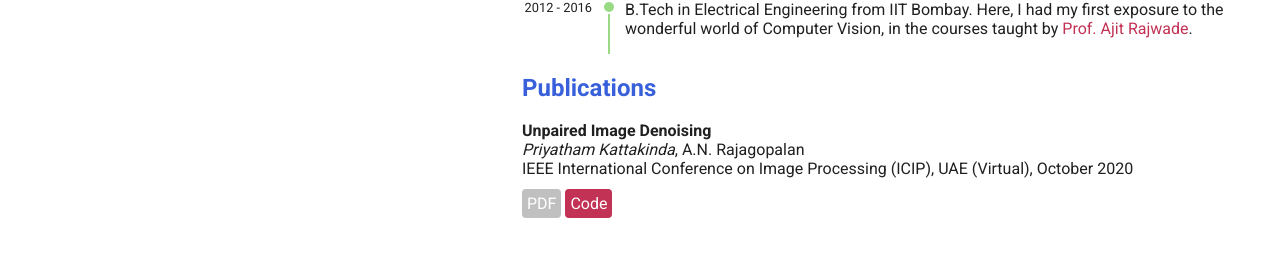
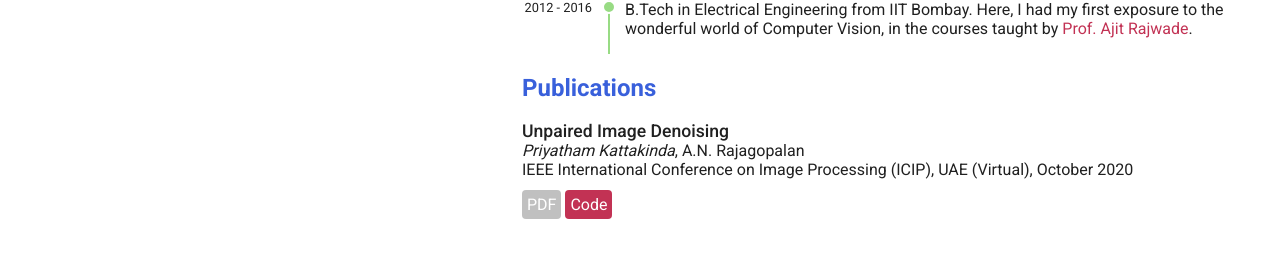
Before and after one commit to priyathamkat/priyathamkat.github.io, a Jekyll site: the page index.html, which Jekyll copies as it is, in a window 1280 px wide. Shown: the part 483-741 px from the top of the page. Built offline with Jekyll 4.4.1, drawn with Linux system fonts in a browser that asks for light colours.

Commit message:
Change paper formatting

```diff
--- a/index.html
+++ b/index.html
@@ -122,7 +122,7 @@
             <ul>
                 <li class="paper">
                     <span class="paper-title">
-                        <strong>Unpaired Image Denoising</strong>
+                        Unpaired Image Denoising
                     </span>
                     <br>
                     <span class="paper-authors">
--- a/styles/index.css
+++ b/styles/index.css
@@ -97,6 +97,11 @@ ul {
     padding-bottom: 15px;
 }
 
+.paper-title {
+    font-size: 1.1em;
+    font-weight: 500;
+}
+
 .paper-supp {
     display: block;
     margin-top: 16px;
```
